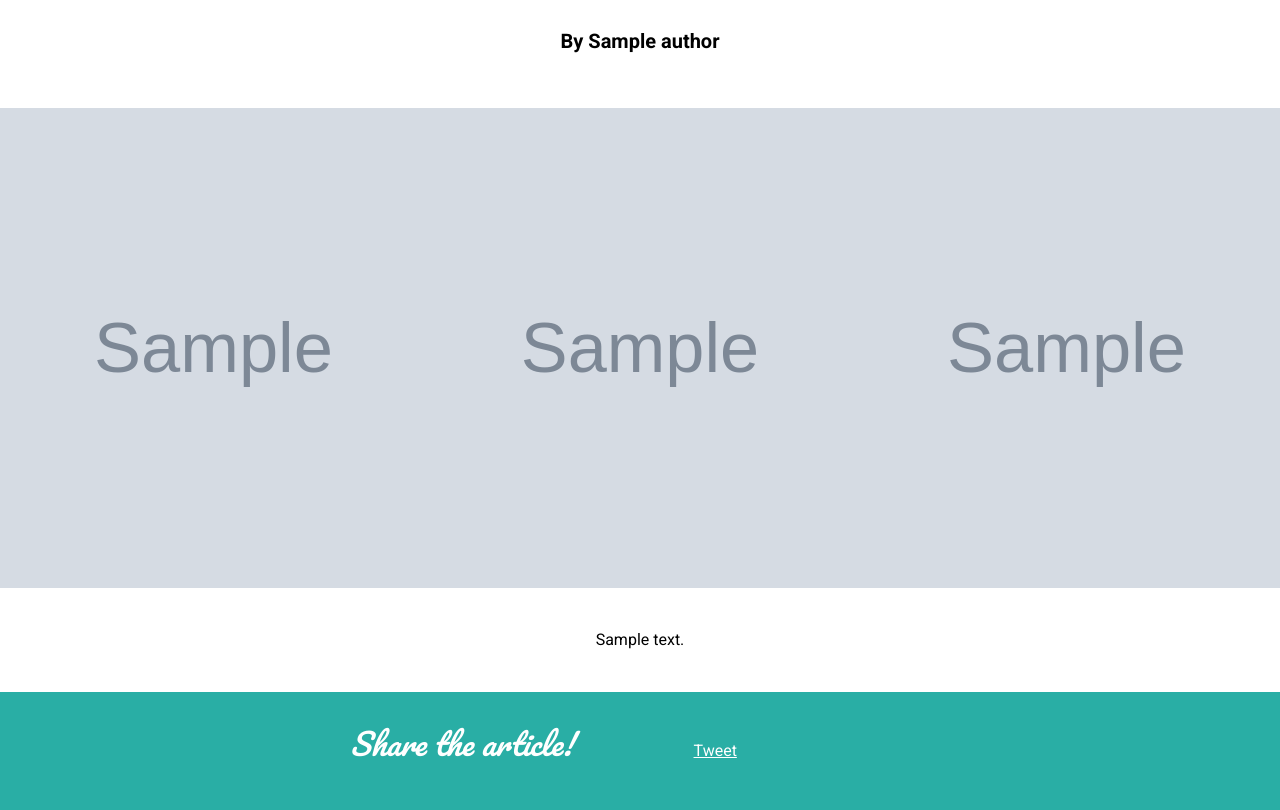
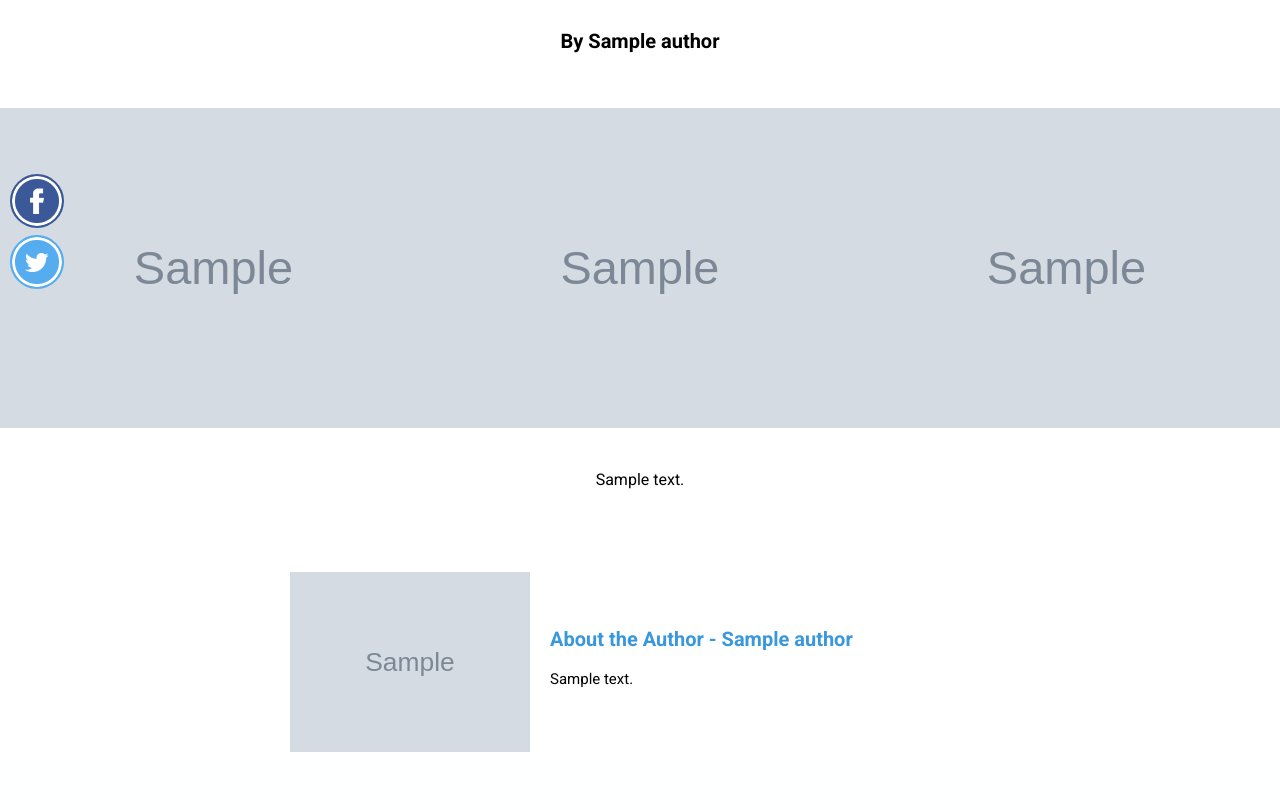
Before and after one commit to eson-schulz/nomnom-blog, a Django app: a page that uses templates/blog-post.html in a window 1280 px wide. Shown: the part 171-981 px from the top of the page. After the commit the page ends 923 px from the top, so only its background shows below. Run offline with Django 3.2, Linux system fonts and the light colour scheme; tables that the repository leaves empty hold one stand-in row (values such as "Sample post"); grey boxes marked "Sample" are stand-in pictures; parts of the project's set-up code (start-up, migrations or seed data) failed here and were passed over.

Commit message:
Added new social media icons

```diff
--- a/static/blog/styles.css
+++ b/static/blog/styles.css
@@ -95,7 +95,6 @@
 
 li {
 	list-style: disc;
-	text-align: left;
 }
 
 
--- a/templates/blog-post.html
+++ b/templates/blog-post.html
@@ -127,6 +127,32 @@
 		#post p {
 			text-align: justify !important;
 		}
+
+		#post li, #post li * {
+			text-align: left;
+		}
+
+		#social_media_buttons {
+			position: fixed;
+			left: 10px;
+			top: 50%;
+			margin-top: -55px;
+		}
+		#social_media_buttons img {
+			border-radius: 50%;
+			margin: 0px 0;
+		}
+		#social_media_buttons img:hover {
+			cursor: pointer;
+		}
+		#social_media_buttons #fb_circle {
+			background-color:#3b5998;
+			border: 2px #3b5998 solid;
+		}
+		#social_media_buttons #twitter_circle {
+			background-color:#55acee;
+			border: 2px #55acee solid;
+		}
 	</style>
 
 	<link href='http://fonts.googleapis.com/css?family=Pacifico|Roboto:300,400,400italic,700,900italic' rel='stylesheet' type='text/css'>
@@ -165,6 +191,12 @@
  		<h4>By {{ post.author.name }}</h4>
  	</div>
 
+ 	<div id="social_media_buttons">
+		<img src="{% static 'blog/contact/fb_circle_button.png' %}" id="fb_circle" height="50">
+ 		<br>
+		<img src="{% static 'blog/contact/twitter_circle_button.png' %}" id="twitter_circle" height="50">
+ 	</div>
+
  	<table id="pics">
  		<tr>
  			<td><img id="pic1" src="{{ post.image.url }}"></td>
@@ -188,6 +220,7 @@
 
 	</div>
 
+<!--
 	<div class="background_teal">
 		<div class="centered_container vertical_padding share">
 			<table>
@@ -210,6 +243,7 @@
 			</table>
 		</div>
 	</div>
+-->
 
 
 	<div class="author blue_theme centered_container">
@@ -228,6 +262,13 @@
 </body>
 
 	<script>
+		$('#fb_circle').click(function(){
+		  window.open("http://www.facebook.com/share.php?u=" + document.URL + "&title={{ post.title }}", 'newwindow', 'width=670, height=450');
+		});
+		$('#twitter_circle').click(function(){
+		  window.open("http://twitter.com/home?status={{ post.title }}+" + document.URL, 'newwindow', 'width=670, height=450');
+		});
+
 		var imgs = document.getElementById("post").getElementsByTagName("img");
 		for (var i = 0; i < imgs.length; i++) {
 			console.log(imgs[0].width);
```
Also changed, not shown: static/blog/contact/fb_circle_button.png (added), static/blog/contact/twitter_circle_button.png (added).
